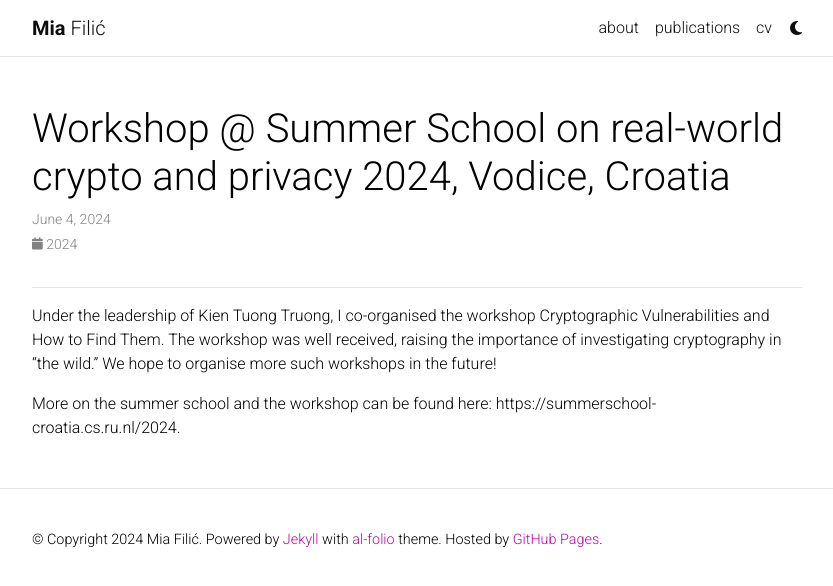
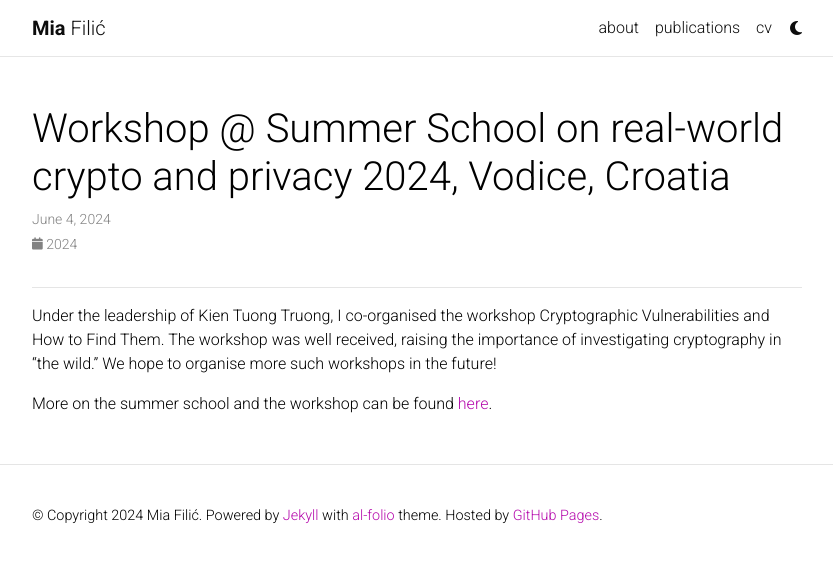
Before and after one commit to FilicMia/filicmia.github.io, a Jekyll site: the page built from _news/announcement_7.md, in a window 1280 px wide. Shown: the top 586 px of the page, without its empty margins (223-1056 px from the left). Built offline with Jekyll 4.4.1, drawn with Linux system fonts in a browser that asks for light colours; comment, search, counter and statistics services are not loaded; a style sheet for code colours, icons or effects is not loaded.

Commit message:
Update announcement_7.md

```diff
--- a/_news/announcement_7.md
+++ b/_news/announcement_7.md
@@ -11,4 +11,4 @@ related_posts: false
 
 Under the leadership of Kien Tuong Truong, I co-organised the workshop Cryptographic Vulnerabilities and How to Find Them. The workshop was well received, raising the importance of investigating cryptography in "the wild." We hope to organise more such workshops in the future!
 
-More on the summer school and the workshop can be found here: https://summerschool-croatia.cs.ru.nl/2024.
+More on the summer school and the workshop can be found [here](https://summerschool-croatia.cs.ru.nl/2024).
```
